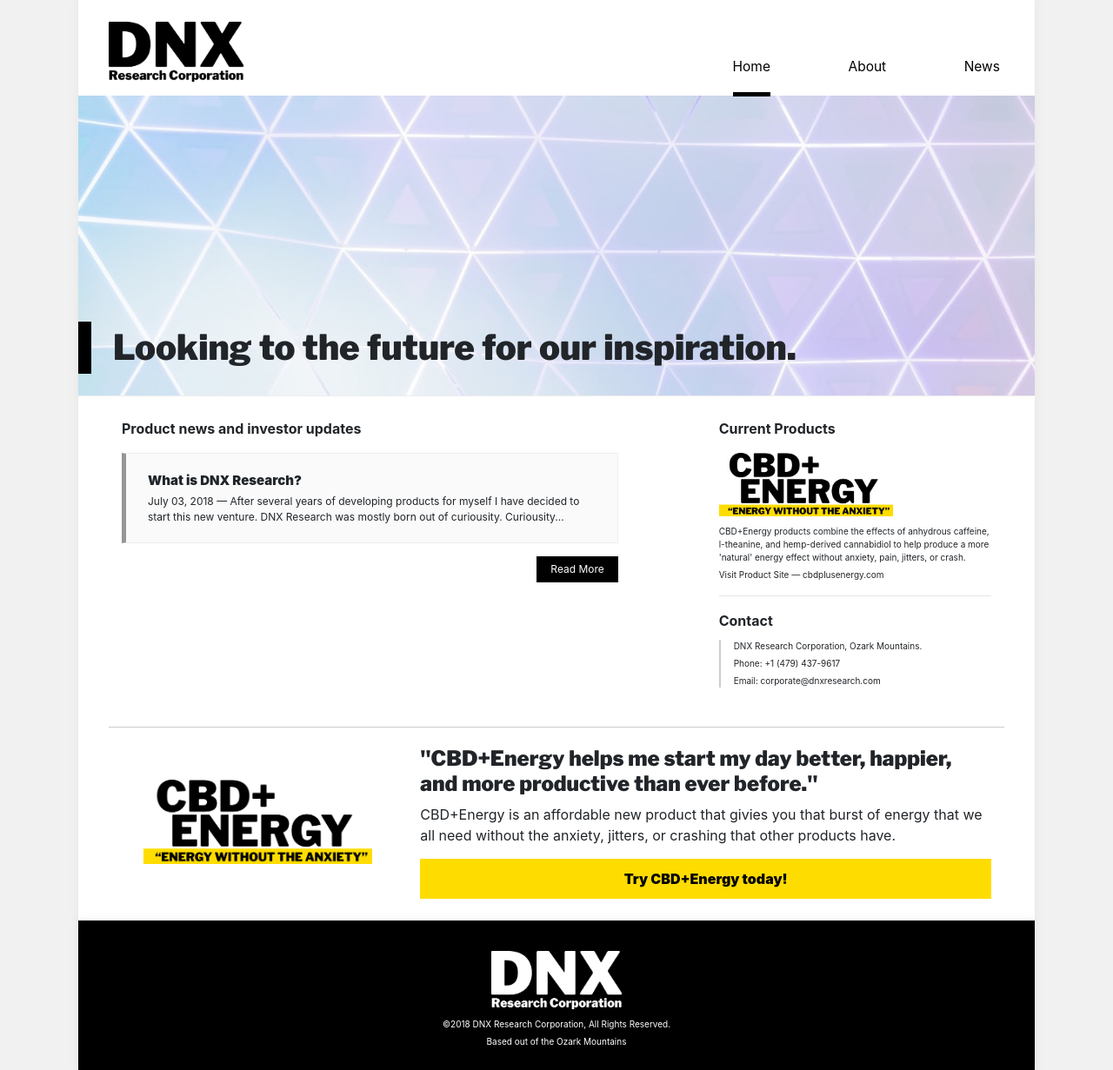
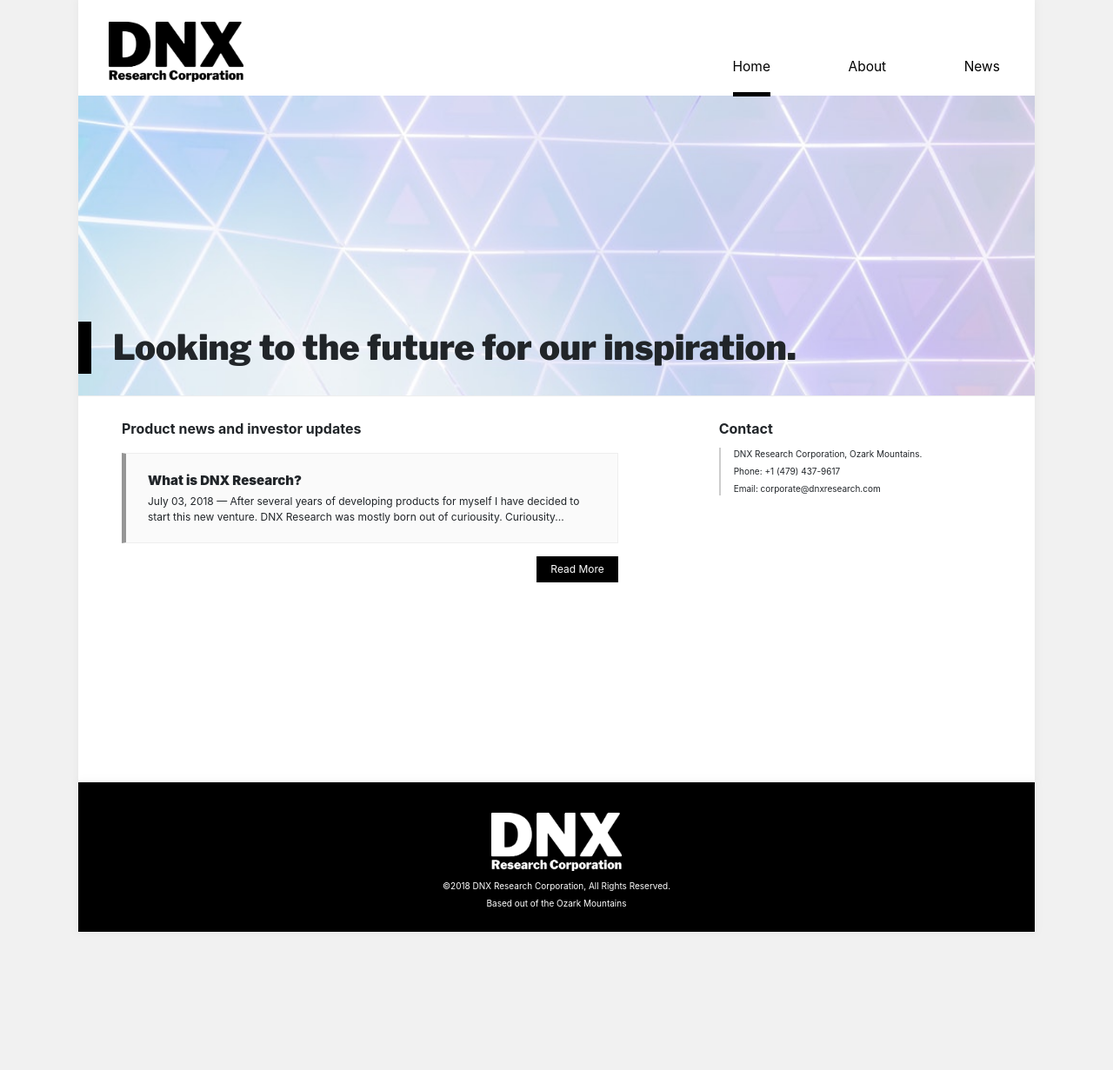
Before and after one commit to dnxresearch/dnxresearch.github.io, a Jekyll site: the page built from index.html, in a window 1280 px wide. Shown: the whole page at 87% size. Built offline with Jekyll 4.4.1, drawn with Linux system fonts in a browser that asks for light colours; after the commit the page ends 1072 px from its top, so only the background shows below that.

Commit message:
Update index.html

```diff
--- a/index.html
+++ b/index.html
@@ -24,13 +24,6 @@
     </div>
     <div class="col-md-1"></div>
     <div class="col-md-4 products">
-        <p><strong>Current Products</strong></p>
-        <div class="item-product">
-            <img src="/assets/img/cbd_energy_logo.png">
-            <p>CBD+Energy products combine the effects of anhydrous caffeine, l-theanine, and hemp-derived cannabidiol to help produce a more 'natural' energy effect without anxiety, pain, jitters, or crash.</p>
-            <p>Visit Product Site &#8212;  <a href="http://cbdplusenergy.com">cbdplusenergy.com</a></p>
-         </div>
-        <hr>
         <p class="item-header"><strong>Contact</strong></p>
         <div class="item-block">
             <p>DNX Research Corporation, Ozark Mountains. </p>
@@ -39,13 +32,3 @@
         </div>
     </div>
 </div>
-
-<div class="row item-banner align-items-end">
-    <div class="col-md-4 banner-logo">
-        <img src="/assets/img/cbd_energy_logo.png">
-    </div>
-    <div class="col-md-8 banner-content">
-        <h4>"CBD+Energy helps me start my day better, happier, and more productive than ever before."</h4>
-        <p>CBD+Energy is an affordable new product that givies you that burst of energy that we all need without the anxiety, jitters, or crashing that other products have.<br> <a href="http://cbdplusenergy.com/" class="btn yellow">Try CBD+Energy today!</a></p>
-    </div>
-</div>
```
